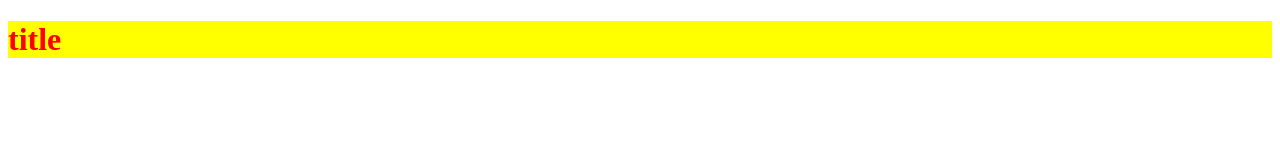
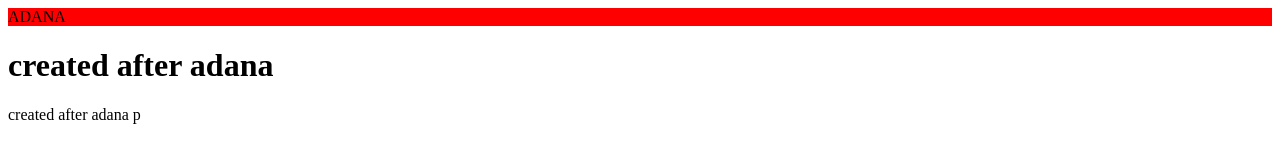
Before and after one commit to htr2b/javascript, a plain HTML site: page index.html in a window 1280 px wide. Drawn offline with Linux system fonts and the light colour scheme.

Commit message:
newDayFirstCommit

```diff
--- a/24-element.js
+++ b/24-element.js
@@ -1,6 +1,91 @@
 // const h1 = document.querySelector('h1')
 // console.log(h1.attributes);
-// for (const element of h1.attributes) {
-//     console.log(element.value);
+
+// for (const attr of h1.attributes) {
+//     console.log(attr, attr.value);
 
 // }
+// console.log(h1.attributes.id.value);
+
+// console.log(document.body.childElementCount);
+
+// const ul = document.querySelector('ul')
+//const deleteButtons = document.querySelectorAll('.deleteBtn')
+// deleteButtons.forEach(btn => {
+//     btn.addEventListener('click', e => {
+//         e.target.remove()
+//         if (ul.childElementCount == 0) {
+//             ul.innerHTML = '<li>There are no data can shown</li>'
+//         }
+//     })
+// })
+
+// const deleteButtons = ul.children;
+// [...deleteButtons].forEach(btn => {
+//     btn.addEventListener('click', e => {
+//         e.target.remove()
+//     })
+// })
+
+// const test = document.querySelector('.test')
+// console.log(test.clientHeight);
+// console.log(test.firstElementChild);
+// console.log(test.lastElementChild);
+
+// const title = document.querySelector('.title')
+// console.log(title.previousElementSibling);
+// console.log(title.nextElementSibling);
+// console.log(title.nextElementSibling.nextElementSibling);
+
+// const scrollContent = document.querySelector('.scroll-content')
+// console.log(scrollContent.scrollHeight);
+
+// const scrollContent = document.querySelector('.scroll-content')
+// console.log(scrollContent.scrollWidth);
+
+// const scroll = document.querySelector('.scroll-content')
+// const scrollBtn = document.querySelector('.scrollButton')
+// scrollBtn.addEventListener('click', e => {
+//     scroll.scrollTop += 50;
+// })
+
+// const scroll = document.querySelector('.scroll-content')
+// const scrollBtnR = document.querySelector('.scrollButtonR')
+// const scrollBtnL = document.querySelector('.scrollButtonL')
+
+// if (scroll.scrollLeft == 0) {
+//     scrollBtnL.setAttribute('disabled', 'disabled')
+// } else {
+//     scrollBtnL.removeAttribute('disabled')
+// }
+
+// scrollBtnR.addEventListener('click', e => {
+//     scroll.scrollLeft += 50
+//     console.log(e.target.tagName);
+
+// })
+// scrollBtnL.addEventListener('click', e => {
+//     scroll.scrollLeft -= 50
+//     console.log(e.target.tagName);
+// })
+
+// scroll.addEventListener('scroll', e => {
+
+//     if (scroll.scrollWidth - scroll.clientWidth == e.target.scrollLeft) {
+//         scrollBtnR.setAttribute('disabled', 'disabled')
+//     } else {
+//         scrollBtnR.removeAttribute('disabled')
+//     }
+//     if (e.target.scrollLeft == 0) {
+//         scrollBtnL.setAttribute('disabled', 'disabled')
+//     } else {
+//         scrollBtnL.removeAttribute('disabled')
+//     }
+// })
+
+const adana = document.getElementById('adana')
+const h1 = document.createElement('h1')
+h1.innerHTML = 'created after adana'
+const p = document.createElement('p')
+p.innerHTML = 'created after adana p'
+adana.after(h1, p)
--- a/index.html
+++ b/index.html
@@ -6,7 +6,98 @@
 </head>
 
 <body>
-    <h1 style="background-color: yellow; color: red;" id="test" class="adana">title</h1>
+    <!-- <h1 style="background-color: yellow; color: red;" id="test" class="adana">title</h1>
+    <ul>
+        <li class="deleteBtn">
+            item 1
+        </li>
+        <li class="deleteBtn">
+            item 2
+        </li>
+        <li class="deleteBtn">
+            item 3
+        </li>
+        <li class="deleteBtn">
+            item 4
+        </li>
+        <li class="deleteBtn">
+            item 5
+        </li>
+        <li class="deleteBtn">
+            item 6
+        </li>
+        <li class="deleteBtn">
+            item 7
+        </li>
+    </ul> -->
+
+    <!-- <div class="test" style="padding: 20px; border: 20px; solid: red">
+        <div>node 1</div>
+        <div style="padding: 10px;">node2</div>
+        <div>node 3</div>
+        <div style="padding: 10px;">node4</div>
+
+    </div>
+
+    <div>div</div>
+    <h1 class="title">title</h1>
+    <p>paragraph</p>
+    <p>second paragraph</p>
+    <hr> -->
+
+    <!-- <div class="scroll-content" style="height: 70px; overflow: auto">
+        test <br>
+        test <br>
+        test <br>
+        test <br>
+        test <br>
+        test <br>
+        test <br>
+        test <br>
+        test <br>
+        test <br>
+        test <br>
+    </div> -->
+
+    <!--
+    <div class="scroll-content" style="width: 200px; display: flex; white-space: nowrap; overflow: auto">
+        <div style="width:100px; flex-shrink: 0">test</div>
+        <div style="width:100px; flex-shrink: 0">test</div>
+        <div style="width:100px; flex-shrink: 0">test</div>
+        <div style="width:100px; flex-shrink: 0">test</div>
+        <div style="width:100px; flex-shrink: 0">test</div>
+        <div style="width:100px; flex-shrink: 0">test</div>
+    </div> -->
+
+    <!-- <div class="scroll-content" style="height: 70px; overflow: auto">
+        test <br>
+        test <br>
+        test <br>
+        test <br>
+        test <br>
+        test <br>
+        test <br>
+        test <br>
+        test <br>
+        test <br>
+        test <br>
+    </div>
+    <button class="scrollButton">scroll</button> -->
+
+    <!-- <div class="scroll-content" style="width: 200px; display: flex; white-space: nowrap; overflow: auto">
+        <div style="width:100px; flex-shrink: 0">test</div>
+        <div style="width:100px; flex-shrink: 0">test</div>
+        <div style="width:100px; flex-shrink: 0">test</div>
+        <div style="width:100px; flex-shrink: 0">test</div>
+        <div style="width:100px; flex-shrink: 0">test</div>
+        <div style="width:100px; flex-shrink: 0">test</div>
+    </div>
+    <button class="scrollButtonL">scroll left</button>
+    <button class="scrollButtonR">scroll right</button> -->
+
+    <div id="adana" style="background-color: red;">ADANA</div>
+
+
     <script src="./24-element.js">
     </script>
 </body>
```
Also changed, not shown: 25-.js (added).
